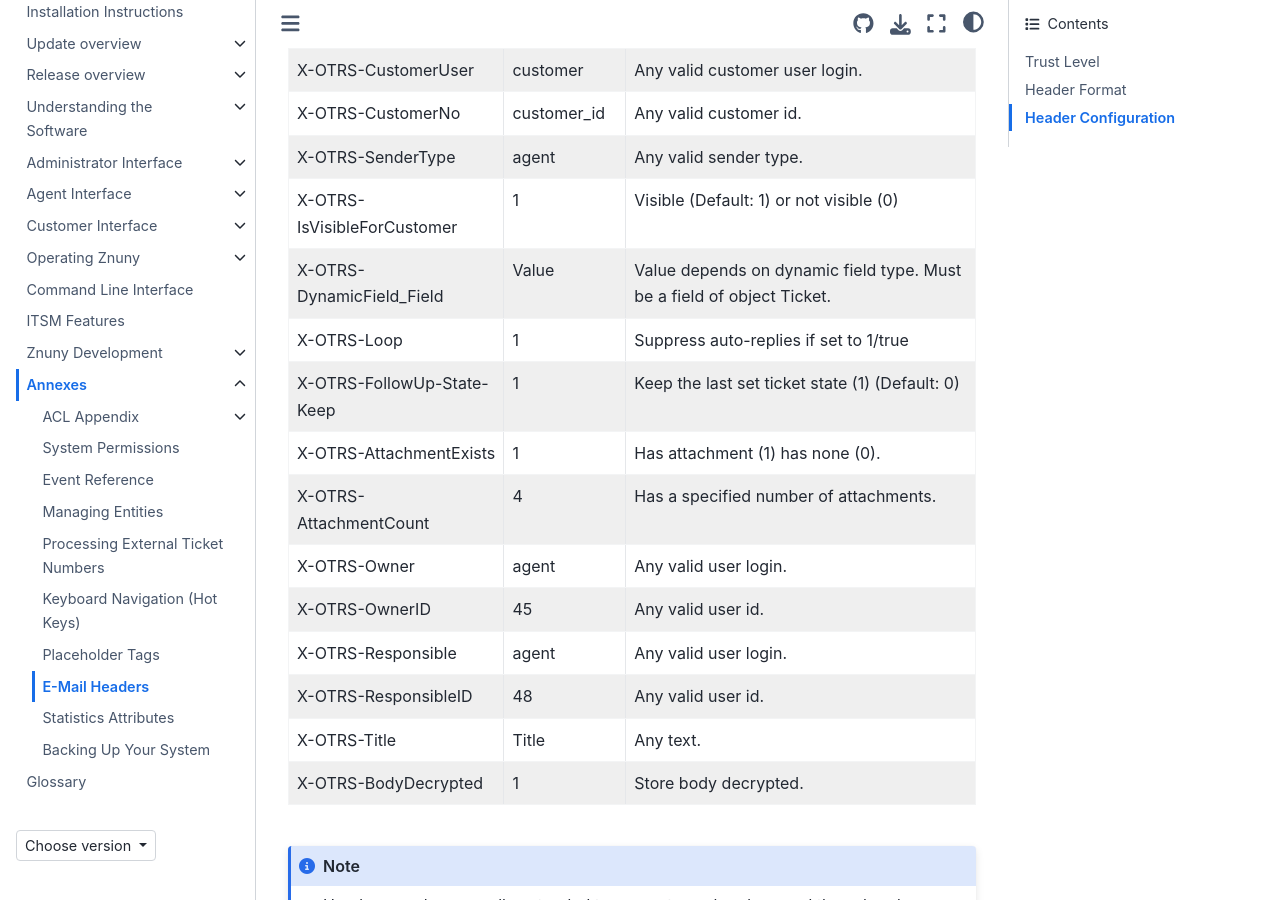
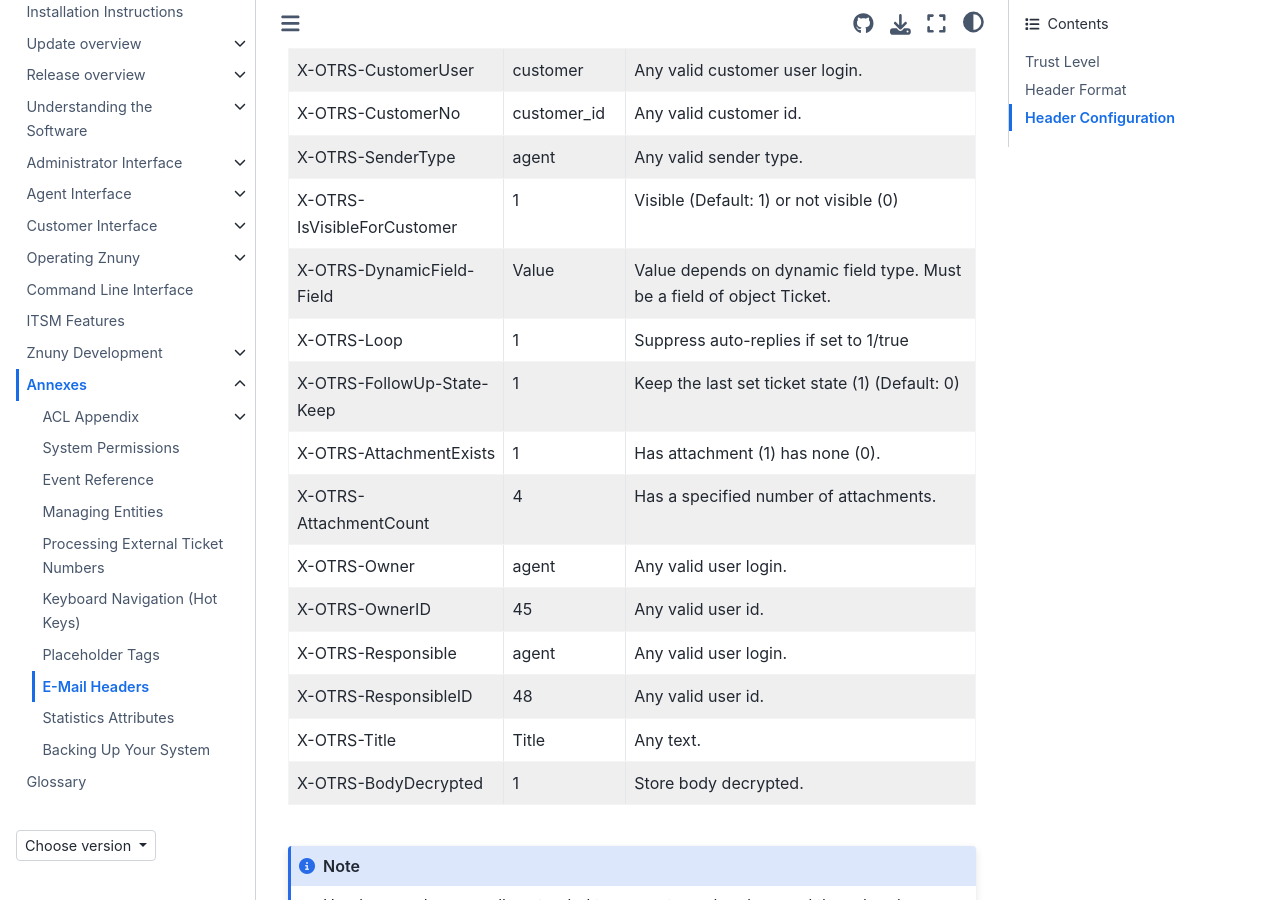
Before and after one commit to znuny/manual, a Sphinx documentation site: the page built from source/annexes/x_headers/index.rst, in a window 1280 px wide and 900 px high, scrolled down 1560 px. Built offline with Sphinx 7.4.7 and the Sphinx Book theme 1.1.4, drawn with Linux system fonts in a browser that asks for light colours.

Commit message:
Fixed X-OTRS entry

```diff
--- a/source/annexes/x_headers/index.rst
+++ b/source/annexes/x_headers/index.rst
@@ -56,7 +56,7 @@
 +-----------------------------+---------------+------------------------------------------------------------------------+
 | X-OTRS-IsVisibleForCustomer | 1             | Visible (Default: 1) or not visible (0)                                |
 +-----------------------------+---------------+------------------------------------------------------------------------+
-| X-OTRS-DynamicField_Field   | Value         | Value depends on dynamic field type. Must be a field of object Ticket. |
+| X-OTRS-DynamicField-Field   | Value         | Value depends on dynamic field type. Must be a field of object Ticket. |
 +-----------------------------+---------------+------------------------------------------------------------------------+
 | X-OTRS-Loop                 | 1             | Suppress auto-replies if set to 1/true                                 |
 +-----------------------------+---------------+------------------------------------------------------------------------+
```
